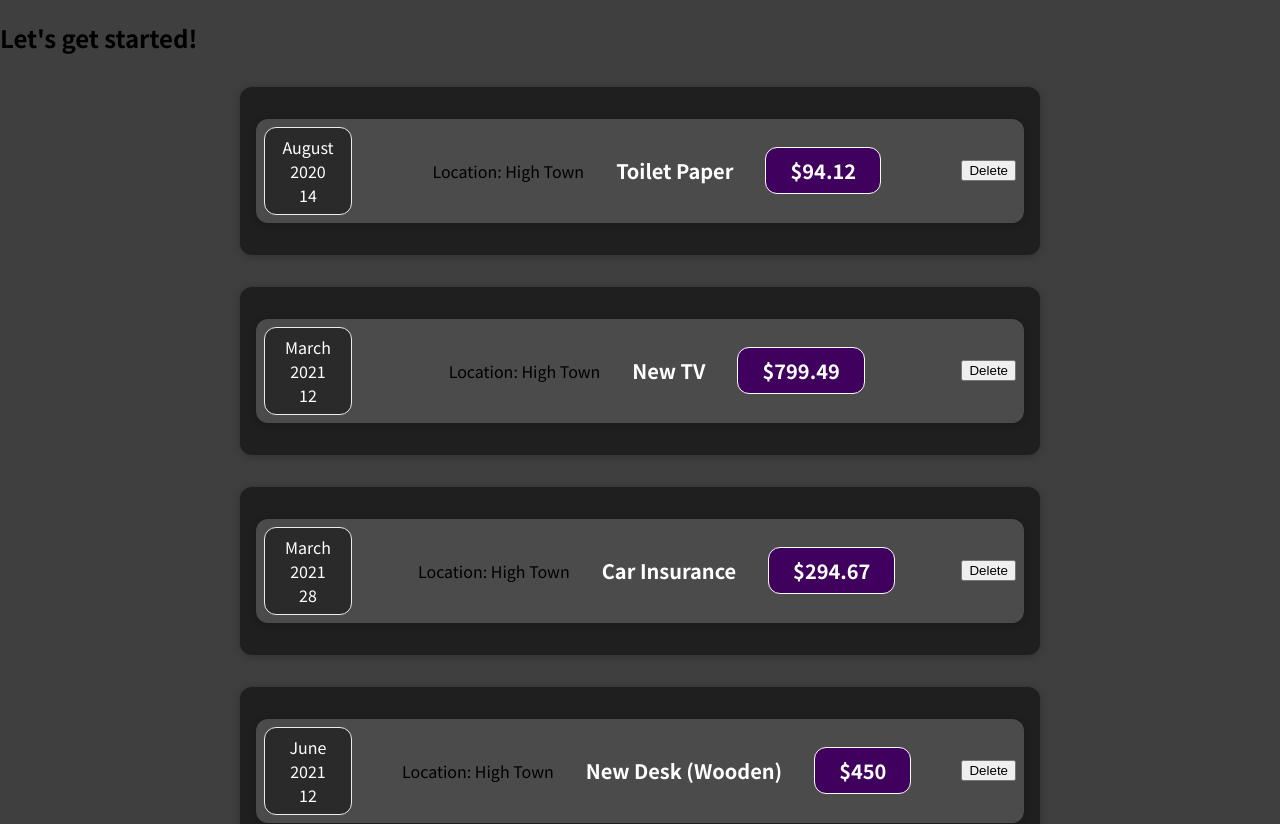
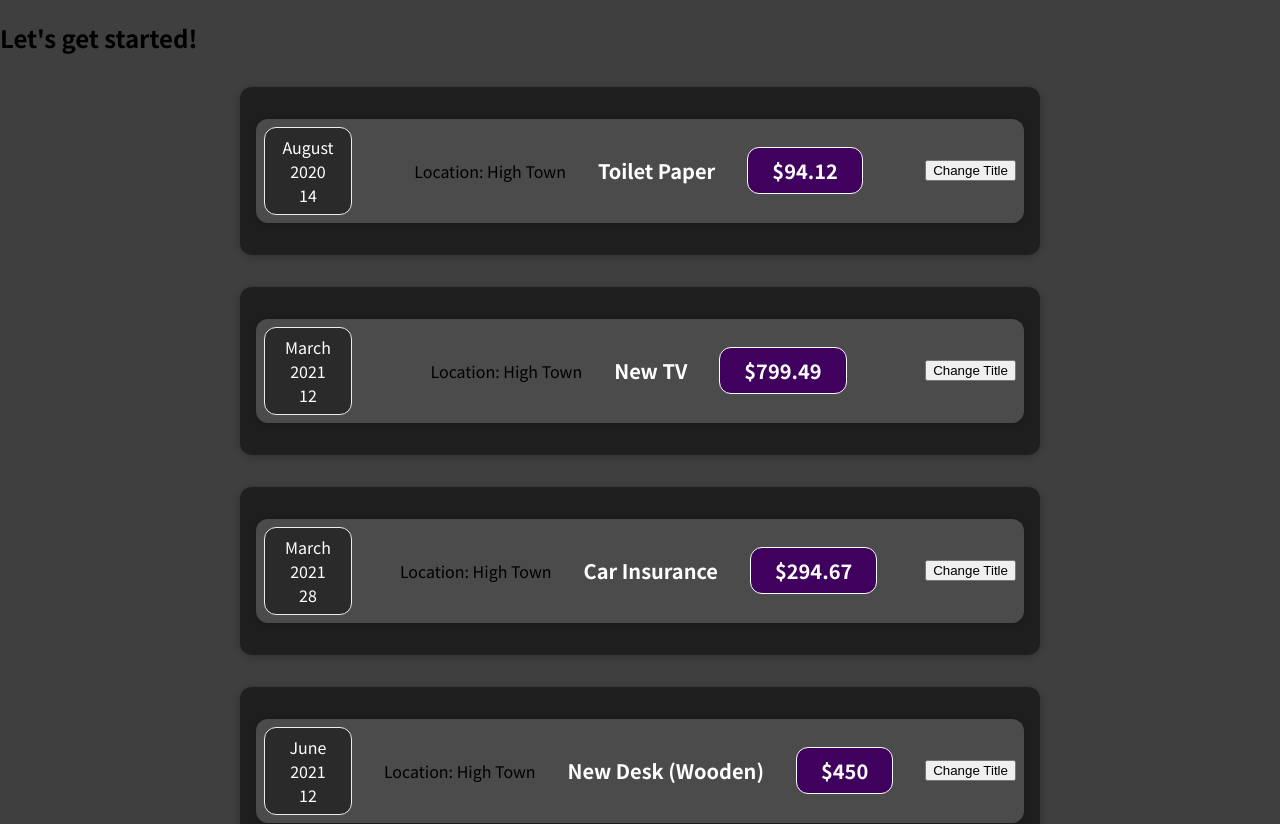
Before and after one commit to ajiths10/React-Expense-Tracker, a React (Create React App) app: page / in a window 1280 px wide. Shown: the top 824 px of the page. Built offline with nearby package versions, Linux system fonts and the light colour scheme.

Commit message:
Add updating function

```diff
--- a/src/components/Expenses/ExpenseDetails.js
+++ b/src/components/Expenses/ExpenseDetails.js
@@ -2,7 +2,7 @@
 import './ExpenseItem.css';
 const ExpenseDetails=(props)=> {
   let amount = props.amount.money;
-  let title = props.amount.title;
+  let title = props.title;
   let location = props.amount.location;
 
   return (
--- a/src/components/Expenses/ExpenseItem.js
+++ b/src/components/Expenses/ExpenseItem.js
@@ -1,3 +1,4 @@
+import React, { useState } from 'react';
 import ExpenseDate from "./ExpenseDate";
 import ExpenseDetails from "./ExpenseDetails";
 import Card from "../UI/Card";
@@ -6,18 +7,19 @@ import App from "../../App"
 
 const ExpenseItem=(props)=> {
 
-  const clickHandeler = ()=>{
-    props="";
-    console.log(props)
-    console.log('Delete sucessFull');
+  const [title, setTitle] = useState(props.amount.title);
+
+  const clickHandler = ()=>{
+    setTitle('Updated!');
+    console.log(title);
   };
 
 
   return (
     <Card className="expense-item">
       <ExpenseDate date={props.date} />
-      <ExpenseDetails amount={props.amount} />
-      <button onClick={clickHandeler}>Delete</button>
+      <ExpenseDetails amount={props.amount} title={title}/>
+      <button onClick={clickHandler}>Change Title</button>
     </Card>
 
   );
```
